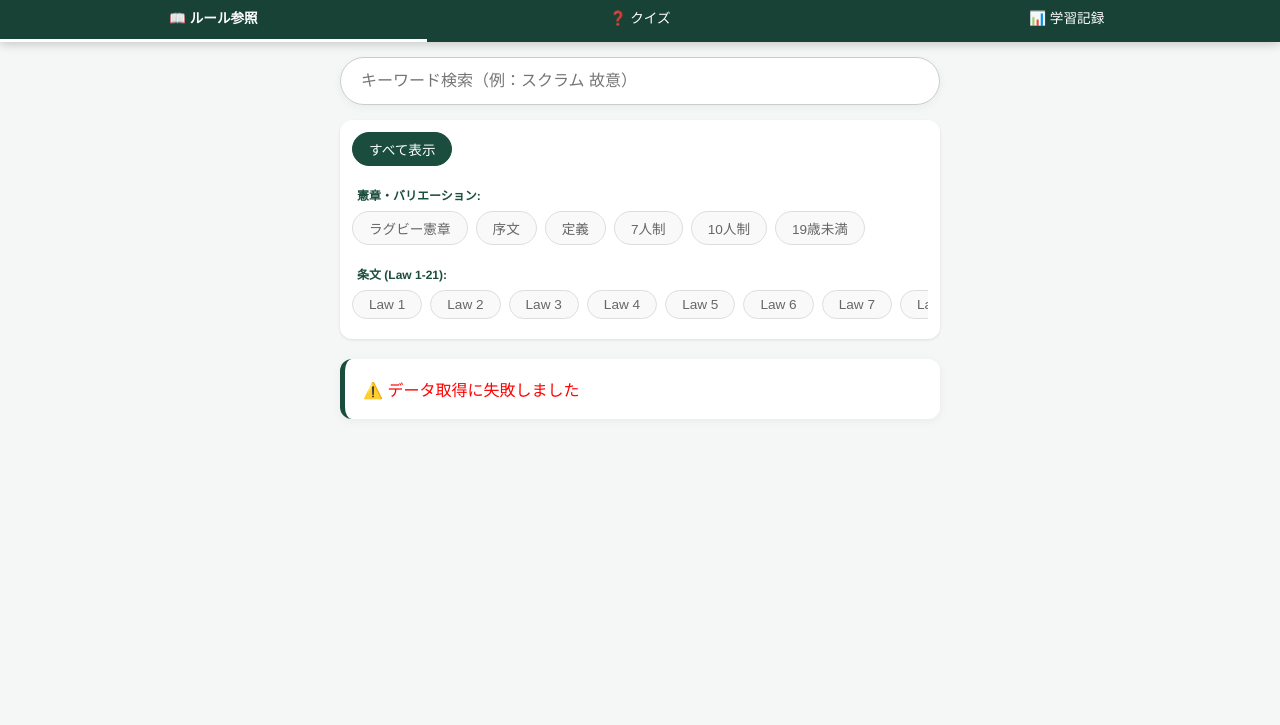
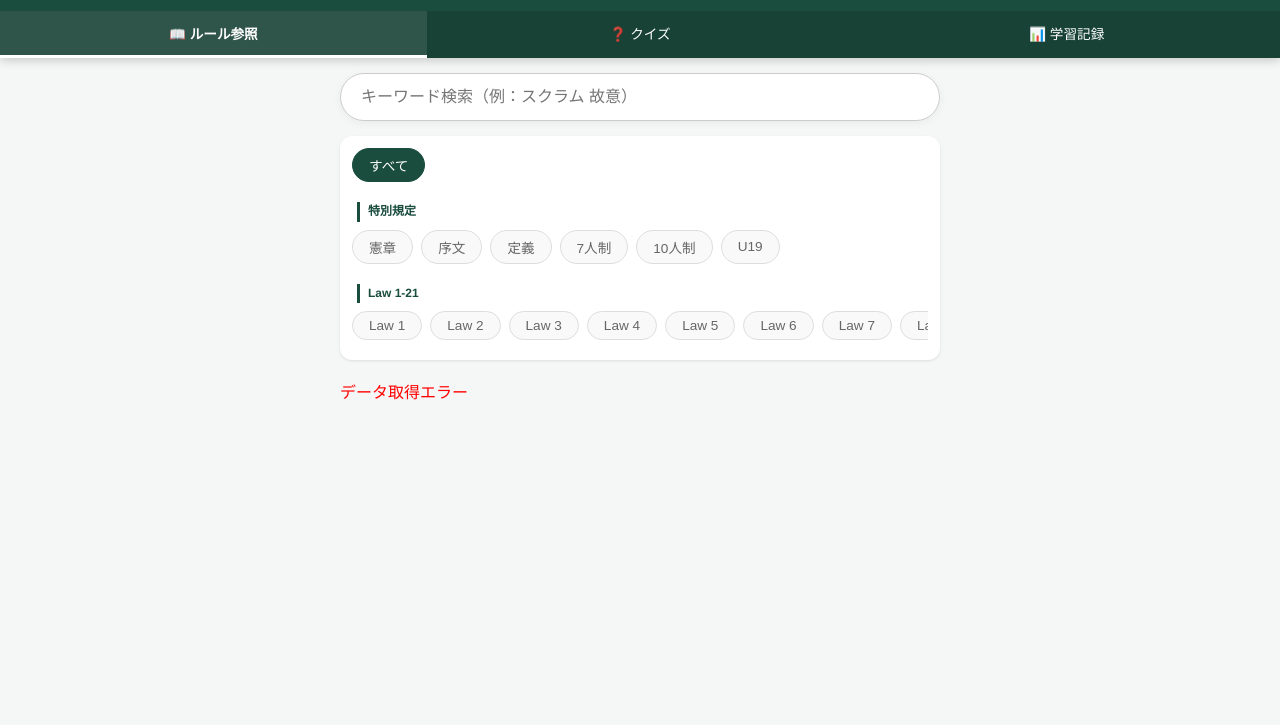
Before and after one commit to thitoshi2356-ops/TRRC, a website: page index.html in a window 1280 px wide. Shown: the part 75-800 px from the top of the page. Drawn offline with Linux system fonts and the light colour scheme; no server answers.

Commit message:
Add files via upload

```diff
--- a/app.js
+++ b/app.js
@@ -3,78 +3,40 @@ document.addEventListener('DOMContentLoaded', () => {
 
     // --- 1. タブ切り替え ---
     const tabs = document.querySelectorAll('.tab-btn');
-    const sections = document.querySelectorAll('.content-section');
-
     tabs.forEach(tab => {
         tab.addEventListener('click', () => {
             tabs.forEach(t => t.classList.remove('active'));
             tab.classList.add('active');
-            sections.forEach(s => s.classList.remove('active'));
+            document.querySelectorAll('.content-section').forEach(s => s.classList.remove('active'));
             document.getElementById(tab.dataset.tab).classList.add('active');
-
             if (tab.dataset.tab === 'rules' && allRules.length === 0) loadRules();
         });
     });
 
-    // --- 2. フィルタボタンの動的生成 ---
+    // --- 2. フィルタボタン生成 ---
     const filterContainer = document.getElementById('law-filters');
-
     function createFilterUI() {
-        filterContainer.innerHTML = '';
-
         const specialSections = [
-            { id: 'charter', name: 'ラグビー憲章' },
-            { id: 'preface', name: '序文' },
-            { id: 'definitions', name: '定義' },
-            { id: 'sevens', name: '7人制' },
-            { id: 'tens', name: '10人制' },
-            { id: 'u19', name: '19歳未満' }
+            { id: 'charter', name: '憲章' }, { id: 'preface', name: '序文' },
+            { id: 'definitions', name: '定義' }, { id: 'sevens', name: '7人制' },
+            { id: 'tens', name: '10人制' }, { id: 'u19', name: 'U19' }
         ];
 
-        // すべて表示ボタン
-        const topRow = document.createElement('div');
-        topRow.className = 'filter-chips';
-        topRow.innerHTML = `<button class="filter-btn active" data-type="all">すべて表示</button>`;
-        filterContainer.appendChild(topRow);
+        let html = `<div class="filter-chips"><button class="filter-btn active" data-type="all">すべて</button></div>`;
 
-        // 特別セクション
-        const sTitle = document.createElement('div');
-        sTitle.className = 'filter-group-title';
-        sTitle.textContent = '憲章・バリエーション:';
-        filterContainer.appendChild(sTitle);
-
-        const sRow = document.createElement('div');
-        sRow.className = 'filter-chips';
-        specialSections.forEach(item => {
-            const btn = document.createElement('button');
-            btn.className = 'filter-btn';
-            btn.dataset.type = 'special';
-            btn.dataset.id = item.id; // ここを id に統一
-            btn.textContent = item.name;
-            sRow.appendChild(btn);
+        html += `<div class="filter-group-title">特別規定</div><div class="filter-chips">`;
+        specialSections.forEach(s => {
+            html += `<button class="filter-btn" data-type="special" data-id="${s.id}">${s.name}</button>`;
         });
-        filterContainer.appendChild(sRow);
-
-        // Law 1-21
-        const lTitle = document.createElement('div');
-        lTitle.className = 'filter-group-title';
-        lTitle.textContent = '条文 (Law 1-21):';
-        filterContainer.appendChild(lTitle);
-
-        const lRow = document.createElement('div');
-        lRow.className = 'filter-chips';
+        html += `</div><div class="filter-group-title">Law 1-21</div><div class="filter-chips">`;
         for (let i = 1; i <= 21; i++) {
-            const btn = document.createElement('button');
-            btn.className = 'filter-btn';
-            btn.dataset.type = 'law';
-            btn.dataset.id = i; // ここを id に統一
-            btn.textContent = `Law ${i}`;
-            lRow.appendChild(btn);
+            html += `<button class="filter-btn" data-type="law" data-id="${i}">Law ${i}</button>`;
         }
-        filterContainer.appendChild(lRow);
+        html += `</div>`;
+        filterContainer.innerHTML = html;
     }
 
-    // --- 3. 表示名・罰則装飾の定義 ---
+    // --- 3. 補助関数（表示名・装飾） ---
     function getDisplayName(rule) {
         if (rule.type === 'special') {
             const names = {
@@ -83,122 +45,99 @@ document.addEventListener('DOMContentLoaded', () => {
             };
             return names[rule.law_number] || '特別規定';
         }
-        const categories = {
-            1:"試合場", 2:"ボール", 3:"チーム", 4:"服装", 5:"時間", 6:"役員",
-            7:"プレーの進め方", 8:"得点", 9:"不正なプレー", 10:"オフサイド/オンサイド",
-            11:"ノックオン/スローフォワード", 12:"キックオフ/再開の蹴り", 13:"地面でのプレー",
-            14:"タックル", 15:"ラック", 16:"モール", 17:"マーク", 18:"タッチ/ラインアウト",
-            19:"スクラム", 20:"ペナルティ/フリーキック", 21:"インゴール"
-        };
-        return `Law ${rule.law_number} ${categories[rule.law_number] || ""}`;
+        const cats = {1:"試合場", 2:"ボール", 3:"チーム", 4:"服装", 5:"時間", 6:"役員", 7:"プレーの進め方", 8:"得点", 9:"不正なプレー", 10:"オフサイド", 11:"ノックオン", 12:"再開蹴り", 13:"地面でのプレー", 14:"タックル", 15:"ラック", 16:"モール", 17:"マーク", 18:"ラインアウト", 19:"スクラム", 20:"PK/FK", 21:"インゴール"};
+        return cats[rule.law_number] || "";
     }
 
     function decoratePenalty(text) {
-        return text
-            .replace(/(ペナルティキック|PK)/g, '<span class="penalty-badge pb-pk">$1</span>')
+        return text.replace(/(ペナルティキック|PK|ペナルティ)/g, '<span class="penalty-badge pb-pk">$1</span>')
                    .replace(/(フリーキック|FK)/g, '<span class="penalty-badge pb-fk">$1</span>')
                    .replace(/(スクラム)/g, '<span class="penalty-badge pb-scrum">$1</span>');
     }
 
-    // --- 4. データの読み込み ---
+    // --- 4. データ取得 ---
     async function loadRules() {
         const display = document.getElementById('rule-display');
-        display.innerHTML = '<p style="text-align:center; padding:20px;">⏳ データを同期中...</p>';
-
-        const cached = localStorage.getItem('trrc_data_2025_v3');
+        display.innerHTML = '<p style="text-align:center;">読み込み中...</p>';
+        const cached = localStorage.getItem('trrc_v5');
         if (cached) {
             allRules = JSON.parse(cached);
             renderRules(allRules);
             return;
         }
-
         try {
             const response = await fetch('/api/get-rules');
-            if (!response.ok) throw new Error('通信エラー');
             allRules = await response.json();
-            localStorage.setItem('trrc_data_2025_v3', JSON.stringify(allRules));
+            localStorage.setItem('trrc_v5', JSON.stringify(allRules));
             renderRules(allRules);
-        } catch (error) {
-            display.innerHTML = `<div class="rule-card" style="color:red;">⚠️ データ取得に失敗しました</div>`;
+        } catch (e) {
+            display.innerHTML = '<p style="color:red;">データ取得エラー</p>';
         }
     }
 
-    // --- 5. 描画処理 ---
+    // --- 5. 描画処理 (バッジ表示の修正) ---
     function renderRules(rules, searchTerms = []) {
         const display = document.getElementById('rule-display');
-        if (rules.length === 0) {
-            display.innerHTML = '<p style="text-align:center; padding:20px;">該当するルールはありません</p>';
-            return;
-        }
+        if (!rules.length) { display.innerHTML = '<p style="text-align:center;">該当なし</p>'; return; }
 
         display.innerHTML = rules.map(rule => {
             let title = rule.section_title;
             let content = decoratePenalty(rule.content_jp);
 
-            if (searchTerms.length > 0) {
+            // 赤枠バッジ部分のテキスト決定
+            const badgeText = rule.type === 'special' ? 'SPEC' : `LAW ${rule.law_number}`;
+
             searchTerms.forEach(term => {
                 if (!term) return;
                 const regex = new RegExp(`(${term})`, 'gi');
                 title = title.replace(regex, '<mark>$1</mark>');
                 content = content.replace(regex, '<mark>$1</mark>');
             });
-            }
 
             return `
                 <div class="rule-card">
                     <div class="rule-header">
-                        <span class="rule-law-badge">${rule.type === 'special' ? 'SPEC' : 'LAW'}</span>
+                        <span class="rule-law-badge">${badgeText}</span>
                         <span class="rule-category">${getDisplayName(rule)}</span>
                     </div>
                     <h3>${title}</h3>
                     <p>${content}</p>
-                </div>
-            `;
+                </div>`;
         }).join('');
     }
 
-    // --- 6. フィルタ・検索の実行 ---
+    // --- 6. フィルタ・検索実行 ---
     function filterAndSearch() {
         const query = document.getElementById('rule-search').value.toLowerCase().trim();
         const activeBtn = document.querySelector('.filter-btn.active');
         const searchTerms = query ? query.split(/\s+/) : [];
 
         const filtered = allRules.filter(r => {
-            // フィルタチェック
             let matchesFilter = true;
             if (activeBtn && activeBtn.dataset.type !== 'all') {
                 const targetType = activeBtn.dataset.type;
                 const targetId = activeBtn.dataset.id;
-                // ruleの構造に合わせて比較 (type と id/law_number が一致するか)
-                matchesFilter = (r.type === targetType && r.law_number == targetId);
+                matchesFilter = (r.type === targetType && r.law_number.toString() === targetId.toString());
             }
 
-            // 検索チェック
             const matchesSearch = searchTerms.every(term =>
-                r.content_jp.toLowerCase().includes(term) ||
-                r.section_title.toLowerCase().includes(term)
+                r.content_jp.toLowerCase().includes(term) || r.section_title.toLowerCase().includes(term)
             );
-
             return matchesFilter && matchesSearch;
         });
-
         renderRules(filtered, searchTerms);
     }
-
-    // イベントリスナー設定
-    document.getElementById('rule-search').addEventListener('input', filterAndSearch);
 
     filterContainer.addEventListener('click', (e) => {
         const btn = e.target.closest('.filter-btn');
         if (!btn) return;
-
         document.querySelectorAll('.filter-btn').forEach(b => b.classList.remove('active'));
         btn.classList.add('active');
-
         filterAndSearch();
     });
 
-    // 初期化
+    document.getElementById('rule-search').addEventListener('input', filterAndSearch);
+
     createFilterUI();
     loadRules();
 });
--- a/style.css
+++ b/style.css
@@ -1,24 +1,27 @@
 :root {
-    --primary-color: #1b4d3e;
-    --accent-color: #e44134;
+    --primary-color: #1b4d3e; /* ラグビーグリーン */
+    --accent-color: #e44134;  /* 警告カードの赤 */
     --bg-color: #f4f7f6;
     --card-bg: #ffffff;
     --text-color: #333333;
-    /* 罰則用カラー */
-    --pk-color: #d32f2f; /* ペナルティ: 赤 */
-    --fk-color: #f57c00; /* フリーキック: オレンジ */
+
+    /* 罰則（ペナルティ）用カラー */
+    --pk-color: #d32f2f;    /* ペナルティキック: 赤 */
+    --fk-color: #f57c00;    /* フリーキック: オレンジ */
     --scrum-color: #1976d2; /* スクラム: 青 */
 }
 
 body {
-    font-family: 'Helvetica Neue', Arial, 'Hiragino Kaku Gothic ProN', sans-serif;
+    font-family: 'Helvetica Neue', Arial, 'Hiragino Kaku Gothic ProN', 'Hiragino Sans', sans-serif;
     margin: 0;
     padding: 0;
     background-color: var(--bg-color);
     color: var(--text-color);
+    line-height: 1.6;
     -webkit-tap-highlight-color: transparent;
 }
 
+/* ヘッダー・ナビゲーション */
 header {
     background-color: var(--primary-color);
     color: white;
@@ -56,13 +59,16 @@ header {
     font-size: 0.85em;
     cursor: pointer;
     border-bottom: 3px solid transparent;
+    transition: 0.3s;
 }
 
 .tab-btn.active {
     border-bottom: 3px solid white;
     font-weight: bold;
+    background: rgba(255,255,255,0.1);
 }
 
+/* メインコンテンツエリア */
 main {
     padding: 15px;
     max-width: 600px;
@@ -77,7 +83,7 @@ main {
     display: block;
 }
 
-/* 検索・フィルタ */
+/* 検索エリア */
 .search-area {
     margin-bottom: 20px;
 }
@@ -91,8 +97,14 @@ main {
     font-size: 16px;
     box-shadow: 0 2px 8px rgba(0,0,0,0.05);
     margin-bottom: 15px;
+    outline: none;
 }
 
+#rule-search:focus {
+    border-color: var(--primary-color);
+}
+
+/* フィルタコンテナ */
 .filter-container {
     background: #fff;
     padding: 12px;
@@ -105,6 +117,8 @@ main {
     font-weight: bold;
     margin: 12px 0 8px 5px;
     color: var(--primary-color);
+    border-left: 3px solid var(--primary-color);
+    padding-left: 8px;
 }
 
 .filter-group-title:first-child {
@@ -114,13 +128,13 @@ main {
 .filter-chips {
     display: flex;
     gap: 8px;
-    overflow-x: auto;
+    overflow-x: auto; /* 横スクロールを有効化 */
     padding-bottom: 8px;
-    scrollbar-width: none;
+    scrollbar-width: none; /* Firefox用 */
 }
 
 .filter-chips::-webkit-scrollbar {
-    display: none;
+    display: none; /* Chrome/Safari用 */
 }
 
 .filter-btn {
@@ -162,9 +176,10 @@ main {
     background: var(--accent-color);
     color: white;
     font-size: 0.7em;
-    padding: 3px 10px;
+    padding: 3px 12px;
     border-radius: 15px;
     font-weight: bold;
+    white-space: nowrap;
 }
 
 .rule-category {
@@ -187,15 +202,16 @@ main {
     color: #444;
 }
 
-/* ハイライト & 罰則表示 */
+/* 検索ハイライト */
 mark {
-    background-color: #ffeb3b;
+    background-color: #ffeb3b; /* 鮮やかな黄色 */
     color: #000;
     padding: 0 2px;
     border-radius: 2px;
     font-weight: bold;
 }
 
+/* 罰則（ペナルティ）バッジ */
 .penalty-badge {
     display: inline-block;
     padding: 2px 8px;
@@ -210,6 +226,7 @@ mark {
 .pb-fk { background-color: var(--fk-color); }
 .pb-scrum { background-color: var(--scrum-color); }
 
+/* プレースホルダー */
 .placeholder-card {
     background: white;
     padding: 50px 20px;
```
Lines whose indentation alone changed are shown as unchanged.
